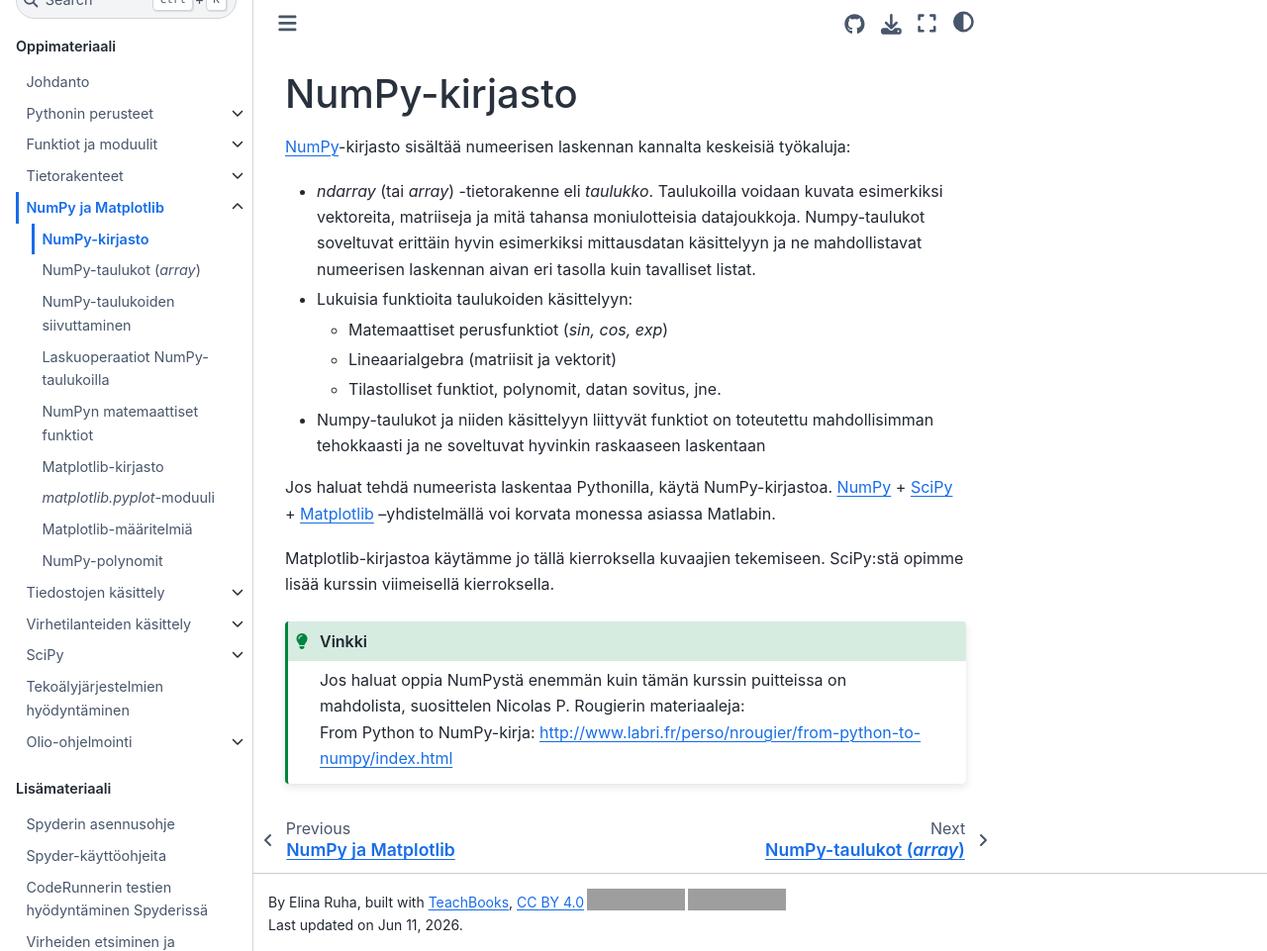
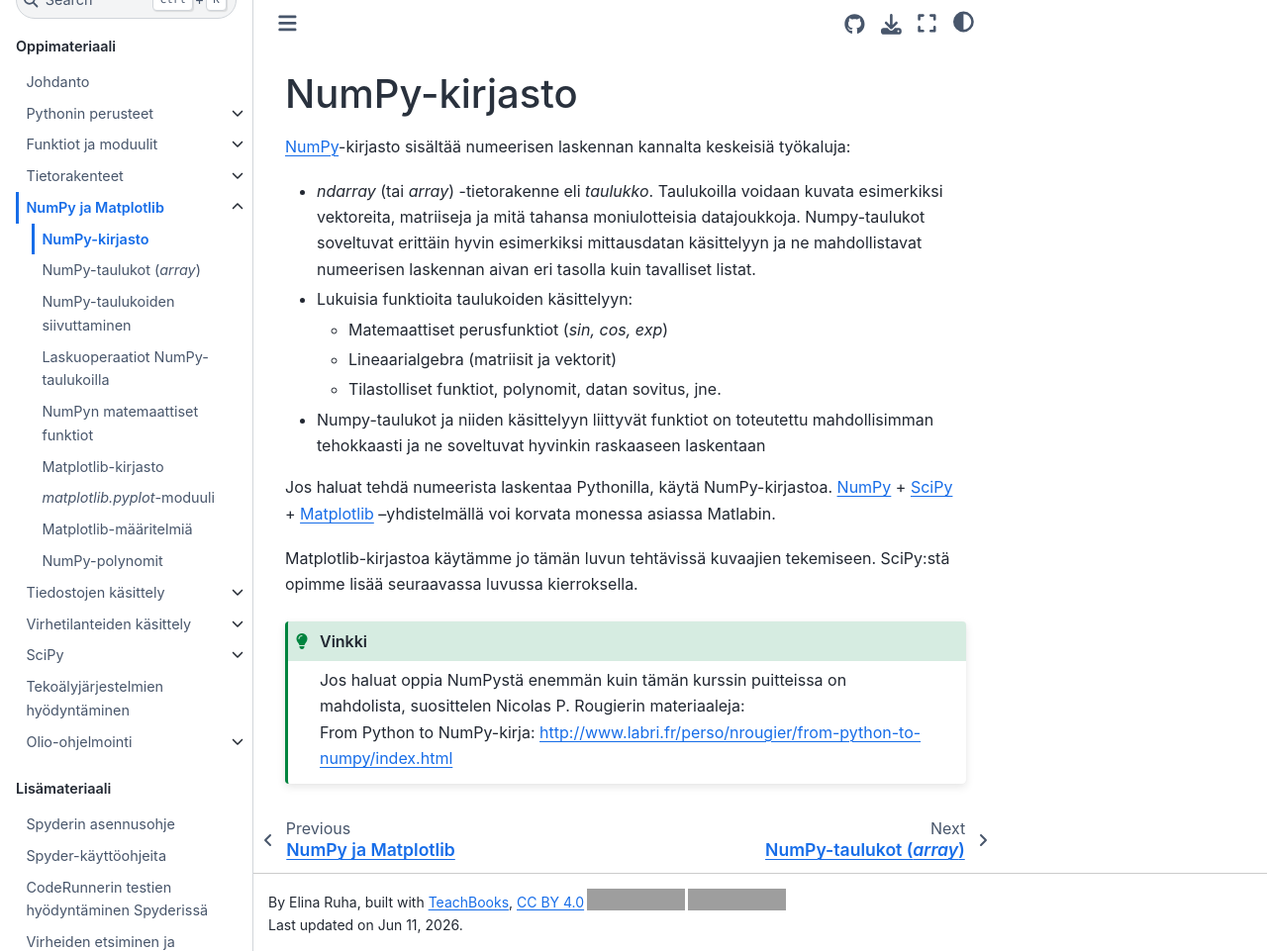
Before and after one commit to elina-ruha/CHEM-ohjelmointikurssikirja-test, a Jupyter Book: the page built from book/numpy/numpykirjasto.md, in a window 1280 px wide and 961 px high. Shown: the whole window at 99% size. Built offline with Jupyter Book 1.0.4 settings and Sphinx 7.4.7 and the Sphinx Book theme 1.1.4, drawn with Linux system fonts in a browser that asks for light colours; comment, search, counter and statistics services are not loaded; grey boxes are pictures that could not be loaded.

Commit message:
Update numpykirjasto.md

```diff
--- a/book/numpy/numpykirjasto.md
+++ b/book/numpy/numpykirjasto.md
@@ -13,7 +13,7 @@
 Jos haluat tehdä numeerista laskentaa Pythonilla, käytä NumPy-kirjastoa. [NumPy](http://www.numpy.org/) +
 [SciPy](https://www.scipy.org/) + [Matplotlib](https://matplotlib.org/) –yhdistelmällä voi korvata monessa asiassa Matlabin.
 
-Matplotlib-kirjastoa käytämme jo tällä kierroksella kuvaajien tekemiseen. SciPy:stä opimme lisää kurssin viimeisellä kierroksella.
+Matplotlib-kirjastoa käytämme jo tämän luvun tehtävissä kuvaajien tekemiseen. SciPy:stä opimme lisää seuraavassa luvussa kierroksella.
 :::{admonition} Vinkki
 :class: tip
 Jos haluat oppia NumPystä enemmän kuin tämän kurssin puitteissa on mahdolista, suosittelen Nicolas P. Rougierin materiaaleja:\
```
